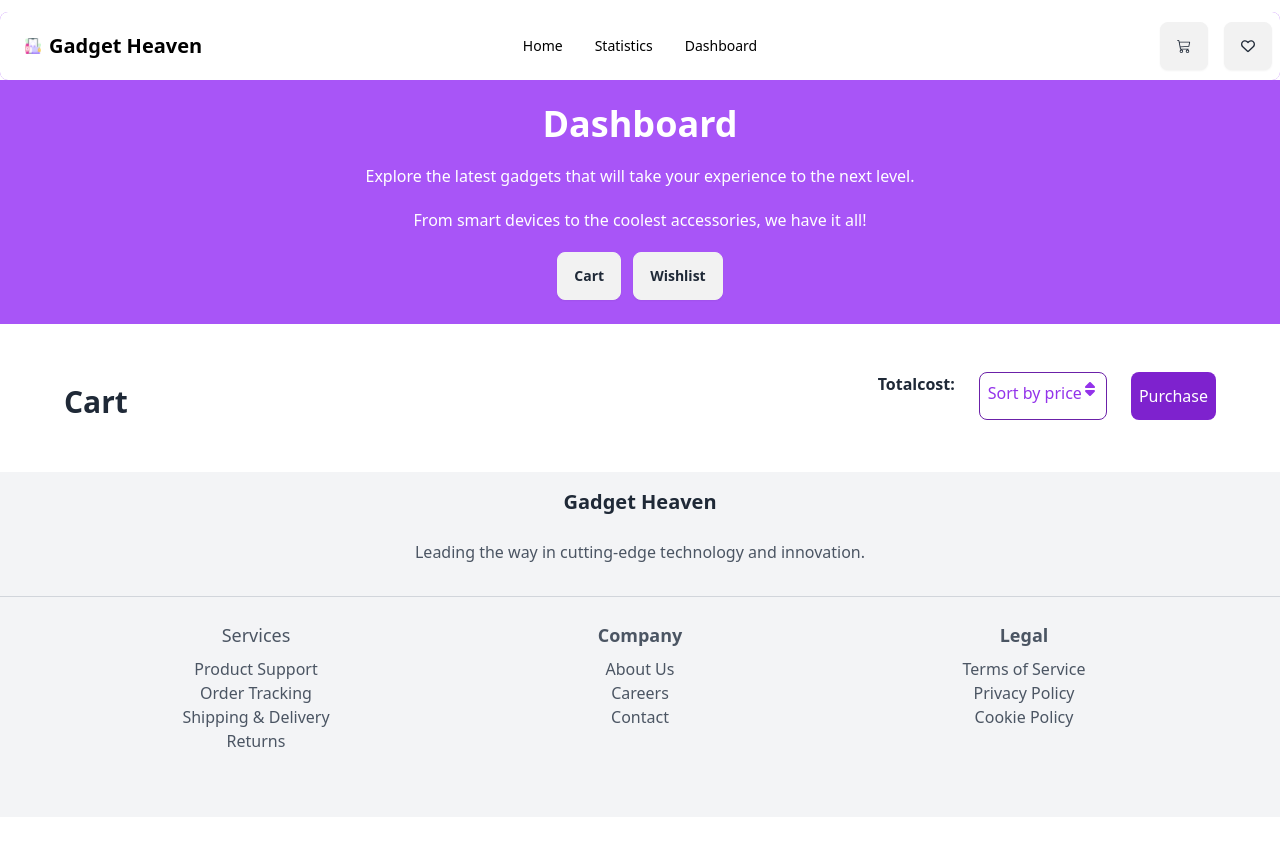
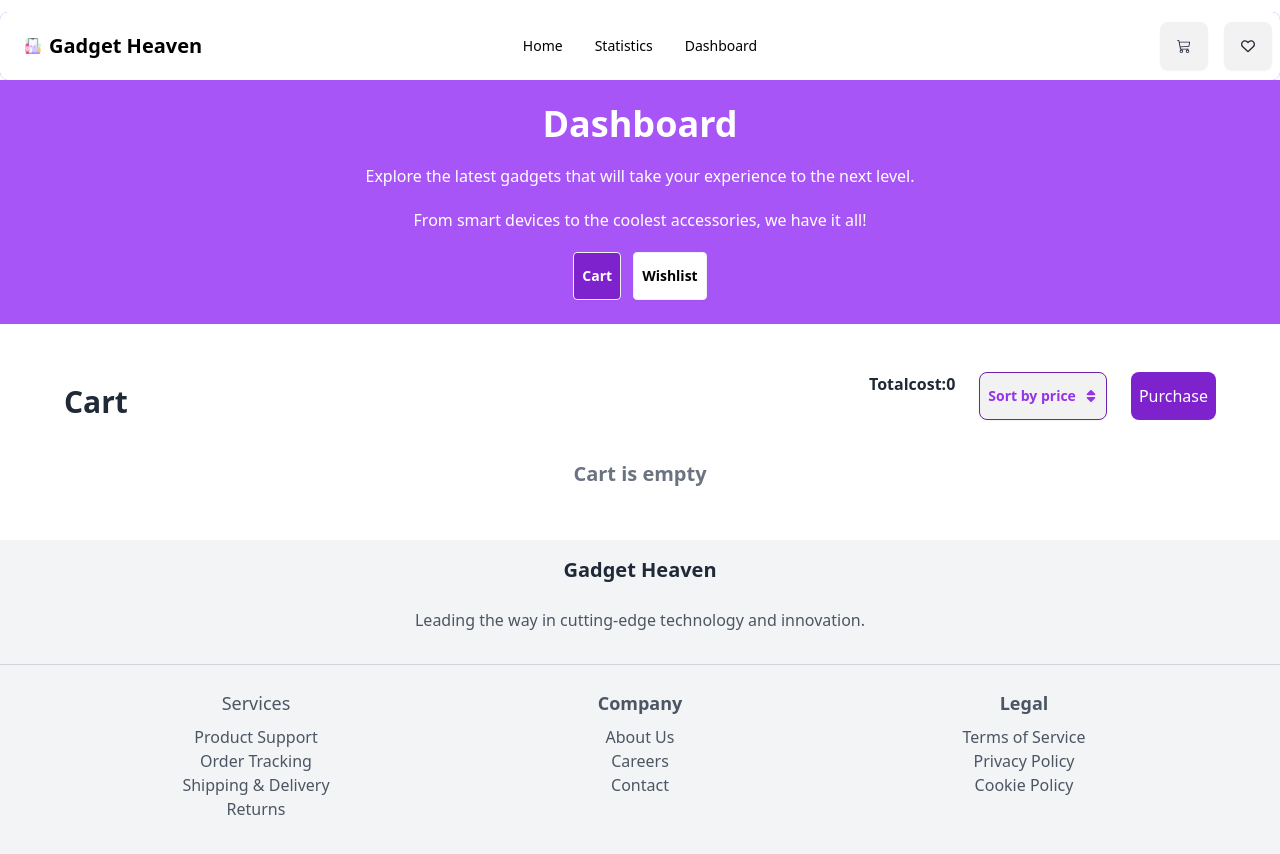
Before and after one commit to MHFAHAT/Assainment8, a React (Vite) app: page /dashboard/cart in a window 1280 px wide. Shown: the top 854 px of the page. Before the commit the page ends 817 px from the top, so only its background shows below. Built offline with nearby package versions, Linux system fonts and the light colour scheme.

Commit message:
cart and wishlisht

```diff
--- a/src/Component/Cards/Cards.jsx
+++ b/src/Component/Cards/Cards.jsx
@@ -13,7 +13,7 @@ const Cards = () => {
             Setindicard(newdata);
         }
         else {
-            Setindicard(valu1.slice(0,6));
+            Setindicard(valu1.slice(0,9));
         }
     }, [valu1, category])
     return (
--- a/src/Component/Details/Details.jsx
+++ b/src/Component/Details/Details.jsx
@@ -17,8 +17,8 @@ const Details = () => {
     const { id } = useParams();
     const data = useLoaderData();
     const [gadet, Setgadet] = useState({});
-    const [disable,Setdisabled]=useState(false)
-    const [disabl,Setdisable]=useState(false)
+    const [disable, Setdisabled] = useState(false)
+    const [disabl, Setdisable] = useState(false)
     useEffect(() => {
         const single = data.find(item => item.product_id === parseInt(id))
         Setgadet(single);
@@ -33,11 +33,11 @@ const Details = () => {
 
     const { product_title, product_image, price, product_id, category, description, Specification, availability, rating
     } = gadet;
-    const handlecard= (gadet) =>{
+    const handlecard = (gadet) => {
         addcard(gadet);
         Setdisabled(true);
     }
-    const handlecart = (gadet)=>{
+    const handlecart = (gadet) => {
         add(gadet);
         Setdisable(true);
 
@@ -46,7 +46,7 @@ const Details = () => {
 
     const firstExample = {
         size: 30,
-        value:rating ,
+        value: 5,
         edit: false
     };
     return (
@@ -74,11 +74,11 @@ const Details = () => {
                         <ReactStars {...firstExample} />
                         <div className="flex gap-3">
 
-                        <button disabled = {disabl} onClick={()=>handlecart(gadet)} className="btn bg-purple-600 flex justify-start w-[140px] py-[11px} px-[22px]">Get Started<BsCart3></BsCart3></button>
+                            <button disabled={disabl} onClick={() => handlecart(gadet)} className="btn bg-purple-600 flex justify-start w-[140px] py-[11px} px-[22px]">Add to cart<BsCart3></BsCart3></button>
 
                             <button
-                           disabled = {disable}
-                           onClick={()=>handlecard(gadet)} className="btn border border-black p-4 rounded-full ">
+                                disabled={disable}
+                                onClick={() => handlecard(gadet)} className="btn border border-black p-4 rounded-full ">
                                 <FaRegHeart   ></FaRegHeart>
                             </button>
 
--- a/src/Component/Pages/Cart.jsx
+++ b/src/Component/Pages/Cart.jsx
@@ -2,30 +2,58 @@ import { useState,useEffect } from "react";
 import { FaSort } from "react-icons/fa6";
 import Cartsingle from "./Cartsingle";
 import { getcart } from "../../utils/cart";
+import {  toast } from 'react-toastify';
 const Cart = () => {
-    // const [price,setPrice]=useState(0);
+    const [price,setPrice]=useState(0);
     const [data,setData]= useState([])
     useEffect(()=>{
         const fav=getcart();
         setData(fav);
-
+             const sum = fav.reduce((acc, item) => acc + item.price, 0);
+        setPrice(sum);
 
     },[])
+    const handlesort = () => {
+        const sorted = [...data].sort((a, b) => b.price - a.price);
+        setData(sorted);
+    };
+    const handlePurchase = () => {
+
+        if (data.length === 0) {
+            toast.warn('Cart is empty!', {
+                position: "top-center",
+                autoClose: 5000,
+            });}
+            else{
+                toast.success('Purchased successful', {
+                    position: "top-center",
+                    autoClose: 5000,
+                    });
+                setPrice(0);
+                setData([]);
+                localStorage.removeItem('favorite');
+            }
+
+    };
     return (
         <div className="max-w-6xl mx-auto my-12">
             <div className="flex justify-between">
             <div className="pt-3 text-3xl font-semibold">Cart</div>
              <div className="flex space-x-6">
-                <p className="font-semibold">Totalcost:  </p>
-                <h1 className="flex border border-purple-800 text-purple-600 rounded-lg p-2">Sort by price<FaSort></FaSort> </h1>
-                <button className="bg-purple-700 text-white px-2 rounded-lg">Purchase</button>
+                <p className="font-semibold">Totalcost:{price}  </p>
+                <h1 onClick={handlesort} className="flex border border-purple-800 text-purple-600 rounded-lg p-2 btn">Sort by price<FaSort></FaSort> </h1>
+                <button onClick={handlePurchase} className="bg-purple-700 text-white px-2 rounded-lg">Purchase</button>
              </div>
             </div>
 
             <div>
-            {
-                 data.map((cardinfo, idx) => <Cartsingle key={idx} value={cardinfo} ></Cartsingle> )
-             }
+                {data.length > 0 ? (
+                    data.map((cardinfo, idx) => <Cartsingle key={idx} value={cardinfo} />)
+                ) : (
+                    <div className="text-center text-gray-500 text-xl font-semibold mt-10">
+                        Cart is empty
+                    </div>
+                )}
             </div>
         </div>
     );
--- a/src/Component/Pages/Dashboard.jsx
+++ b/src/Component/Pages/Dashboard.jsx
@@ -11,8 +11,18 @@ import { NavLink, Outlet } from "react-router-dom";
                 <p>From smart devices to the coolest accessories, we have it all!</p>
 
                 <div className="space-x-3">
-                    <NavLink to='/dashboard/cart' className="btn btn-md">Cart</NavLink>
-                    <NavLink to='/dashboard/whishlist' className="btn">Wishlist</NavLink>
+                    <NavLink className={({ isActive }) =>
+                                    isActive
+                                        ? "bg-purple-700 text-white btn p-2 rounded"
+                                        : "text-black bg-white btn p-2 rounded"
+                                } to='/dashboard/cart' >Cart</NavLink>
+                    <NavLink
+                    className={({ isActive }) =>
+                      isActive
+                          ? "bg-purple-700 text-white btn p-2 rounded"
+                          : "text-black bg-white btn p-2 rounded"
+                  }
+                    to='/dashboard/whishlist'  >Wishlist</NavLink>
                 </div>
               </div>
               <Outlet></Outlet>
```
Lines whose indentation alone changed are shown as unchanged.
